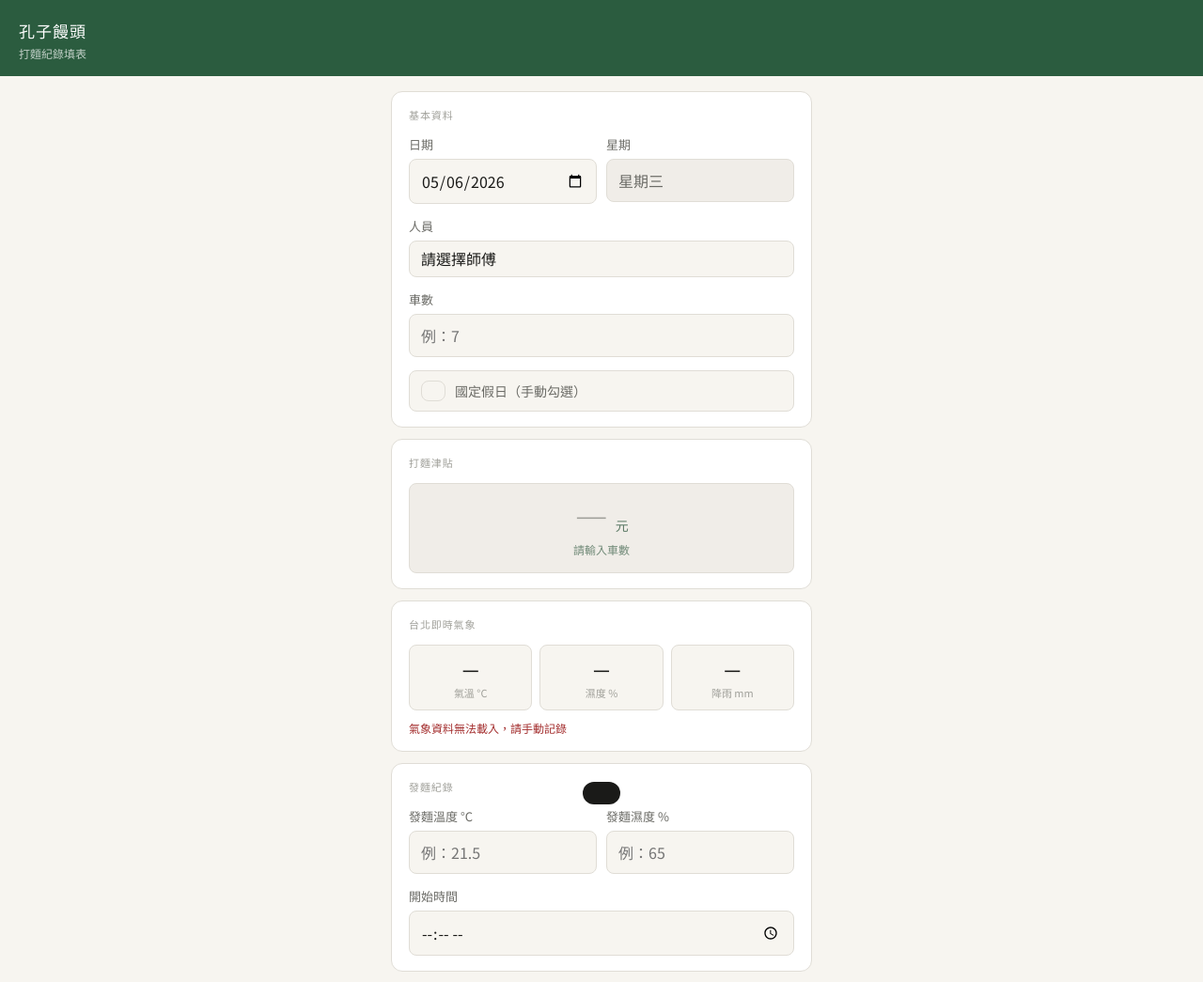
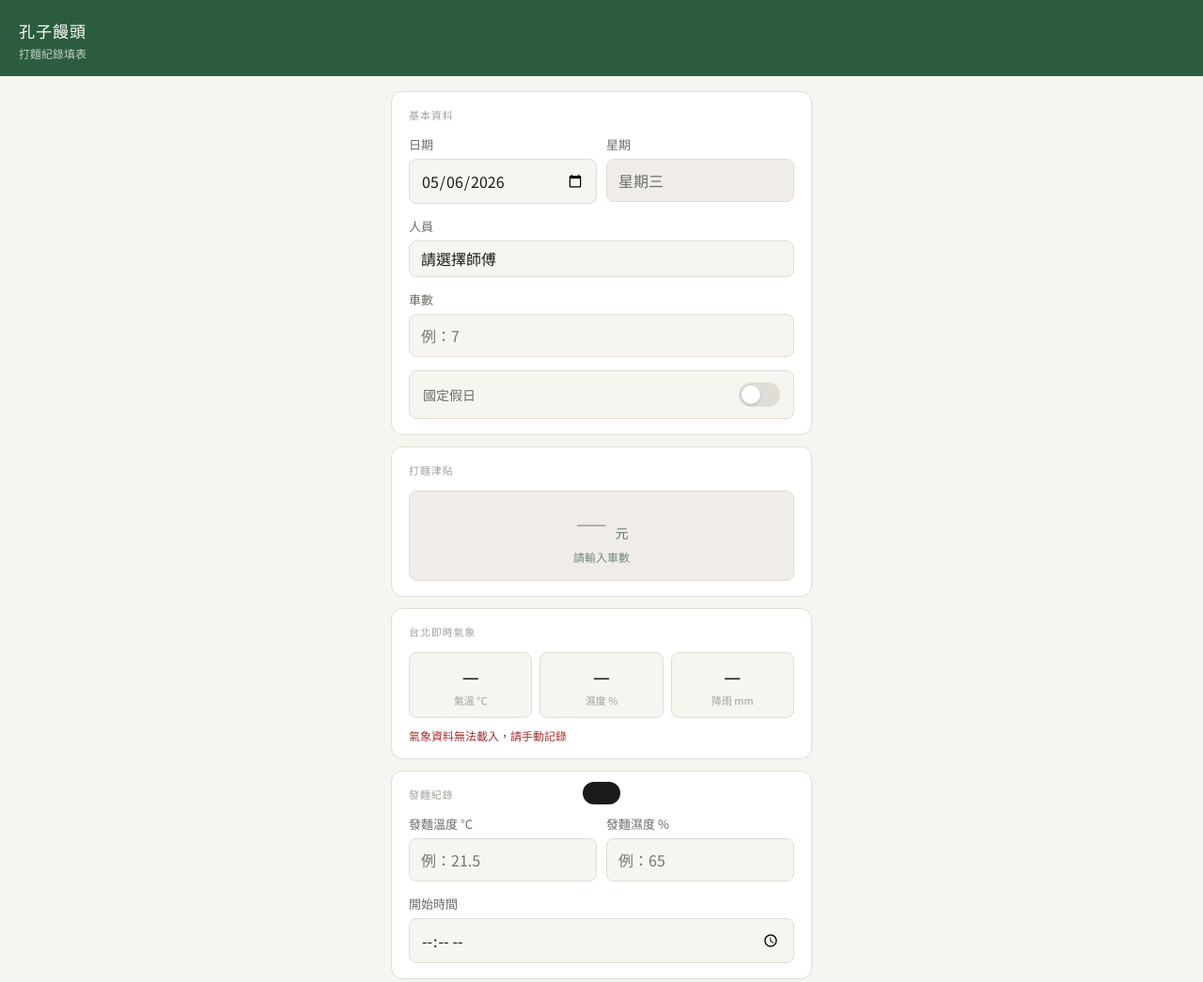
Before and after one commit to confuciusbun/noodle-record, a plain HTML site: page index.html in a window 1280 px wide. Shown: the top 1045 px of the page at 94% size. Drawn offline with Linux system fonts and the light colour scheme; no server answers.

Commit message:
改國定假日選取方式

```diff
--- a/index.html
+++ b/index.html
@@ -95,31 +95,49 @@
   .holiday-row {
     display: flex;
     align-items: center;
-    gap: 10px;
-    padding: 10px 12px;
+    justify-content: space-between;
+    padding: 12px 14px;
     background: var(--bg);
     border-radius: var(--radius-sm);
     border: 0.5px solid var(--border);
     cursor: pointer;
+    transition: background 0.2s, border-color 0.2s;
   }
-  .holiday-row input[type=checkbox] {
-    width: 18px;
-    height: 18px;
-    accent-color: var(--accent);
-    cursor: pointer;
-    flex-shrink: 0;
+  .holiday-row.active {
+    background: var(--warning-bg);
+    border-color: #FAC775;
   }
   .holiday-row label {
     font-size: 14px;
     color: var(--text-muted);
     cursor: pointer;
     margin: 0;
-  }
-  .holiday-row.active {
-    background: var(--warning-bg);
-    border-color: #FAC775;
+    pointer-events: none;
   }
   .holiday-row.active label { color: var(--warning-text); }
+  .holiday-row input[type=checkbox] { display: none; }
+  .toggle-track {
+    width: 44px;
+    height: 26px;
+    background: var(--border);
+    border-radius: 13px;
+    position: relative;
+    transition: background 0.2s;
+    flex-shrink: 0;
+  }
+  .holiday-row.active .toggle-track { background: #F5A623; }
+  .toggle-thumb {
+    width: 20px;
+    height: 20px;
+    background: white;
+    border-radius: 50%;
+    position: absolute;
+    top: 3px;
+    left: 3px;
+    transition: transform 0.2s;
+    box-shadow: 0 1px 3px rgba(0,0,0,0.2);
+  }
+  .holiday-row.active .toggle-thumb { transform: translateX(18px); }
 
   .allowance-box {
     background: var(--accent-light);
@@ -242,8 +260,9 @@
     </div>
     <div class="field">
       <div class="holiday-row" id="holiday-row" onclick="toggleHoliday()">
-        <input type="checkbox" id="f-holiday" onclick="event.stopPropagation(); toggleHoliday()">
-        <label for="f-holiday">國定假日（手動勾選）</label>
+        <label for="f-holiday">國定假日</label>
+        <input type="checkbox" id="f-holiday">
+        <div class="toggle-track"><div class="toggle-thumb"></div></div>
       </div>
     </div>
   </div>
```
